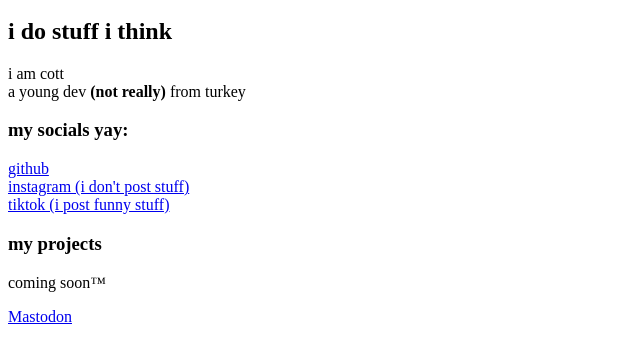
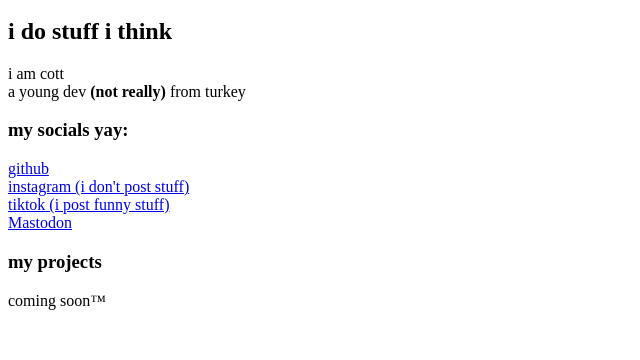
Before and after one commit to cott3/cott3.github.io, a plain HTML site: page index.html in a window 1280 px wide. Shown: the part 100-460 px from the top of the page, without its empty margins (0-640 px from the left). Drawn offline with Linux system fonts and the light colour scheme.

Commit message:
Update index.html
asdfadsfsffasfasdf

```diff
--- a/index.html
+++ b/index.html
@@ -10,11 +10,12 @@
   <a href="https://github.com/cott3" target="_blank">github</a> <br>
   <a href="https://www.instagram.com/efeoz.dev/" target="_blank">instagram (i don't post stuff)</a> <br>
   <a href="https://www.tiktok.com/@xx.c0tt122.xx" target="_blank">tiktok (i post funny stuff)</a> <br>
+  <a rel="me" href="https://mstdn.plus/@cott122">Mastodon</a> <br>
 
 
   <h3>my projects</h3>
   <p>coming soon™</p>
-  <a rel="me" href="https://mstdn.plus/@cott122">Mastodon</a>
+
 
 </head>
 </html>
```
